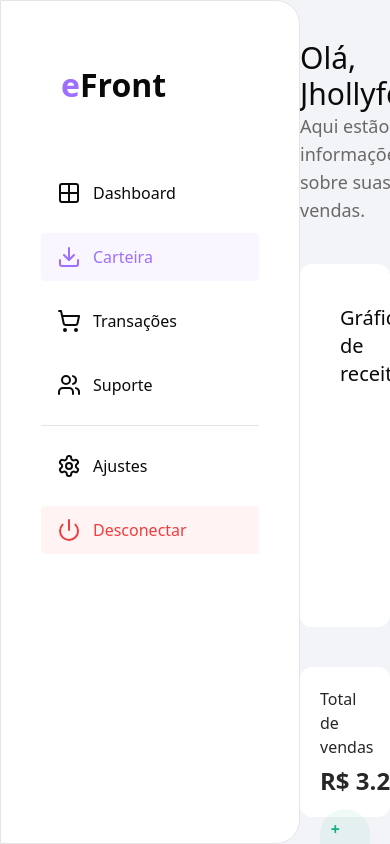
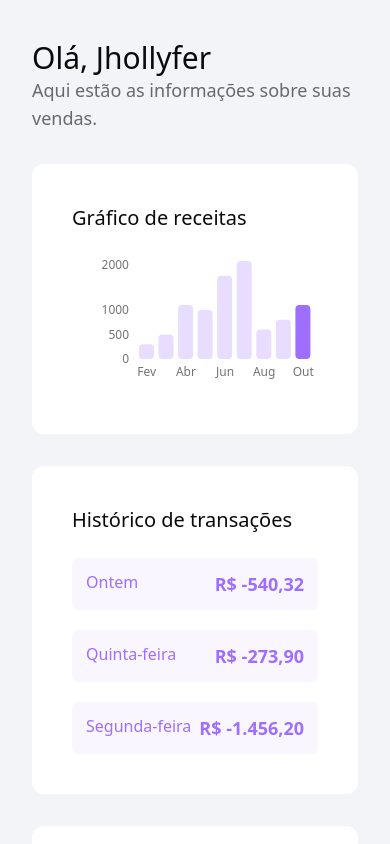
Before and after one commit to indiodev/code.lab.dashboard, a React (Vite) app: page /balance in a window 390 px wide. Built offline with nearby package versions, Linux system fonts and the light colour scheme.

Commit message:
initial setup

```diff
--- a/src/components/aside/index.tsx
+++ b/src/components/aside/index.tsx
@@ -5,7 +5,7 @@ import { Menu } from './menu';
 
 export function Aside(): React.ReactElement {
 	return (
-		<aside className="bg-white flex flex-col gap-10 h-screen rounded-tr-3xl rounded-br-3xl max-w-[300px] w-full p-10 border">
+		<aside className="bg-white hidden xl:flex flex-col gap-10 h-screen rounded-tr-3xl rounded-br-3xl max-w-[300px] w-full p-10 border">
 			<Logo />
 			<Menu />
 		</aside>
--- a/src/components/aside/menu/index.tsx
+++ b/src/components/aside/menu/index.tsx
@@ -13,7 +13,7 @@ import { LinkButton } from '../link-button';
 
 export function Menu(): React.ReactElement {
 	return (
-		<section className="flex flex-col flex-1 gap-4">
+		<ul className="flex flex-col gap-4">
 			<LinkButton to={'/dashboard'}>
 				<Grid2X2 /> <span>Dashboard</span>
 			</LinkButton>
@@ -39,6 +39,6 @@ export function Menu(): React.ReactElement {
 			<Button className="text-[#F03D3D] bg-[#F03D3D0F]">
 				<Power /> <span>Desconectar</span>
 			</Button>
-		</section>
+		</ul>
 	);
 }
--- a/src/components/card-amount/index.tsx
+++ b/src/components/card-amount/index.tsx
@@ -11,7 +11,7 @@ interface CardAmountProps {
 
 export function CardAmount(data: CardAmountProps): React.ReactElement {
 	return (
-		<div className="flex-1 bg-white rounded-xl flex flex-col p-5 gap-3 max-w-[304px] w-full">
+		<div className="flex bg-white rounded-xl flex-col p-5 gap-3 min-w-[304px] w-full">
 			<div className="flex flex-col gap-[6px]">
 				<span className="font-medium text-base text-[#272727]">
 					{data.title}
--- a/src/layouts/app/index.tsx
+++ b/src/layouts/app/index.tsx
@@ -3,11 +3,11 @@ import { Outlet } from 'react-router-dom';
 
 export function App(): React.ReactElement {
 	return (
-		<section className="flex flex-row bg-[#F3F4F8] overflow-y-hidden">
+		<div className="flex flex-row bg-[#F3F4F8] overflow-y-hidden">
 			<Aside />
-			<section className="flex-1 overflow-y-auto h-screen">
+			<main className="overflow-y-auto h-screen flex-1 pt-10 pb-10">
 				<Outlet />
-			</section>
-		</section>
+			</main>
+		</div>
 	);
 }
--- a/src/pages/dashboard/amount.tsx
+++ b/src/pages/dashboard/amount.tsx
@@ -4,7 +4,7 @@ import React from 'react';
 export function Amount(): React.ReactElement {
 	return (
 		<React.Fragment>
-			<div className="w-full flex flex-row gap-8">
+			<div className="w-full flex flex-col lg:flex-row gap-8">
 				<CardAmount
 					title="Total de vendas"
 					value={3265.21}
@@ -19,7 +19,7 @@ export function Amount(): React.ReactElement {
 				/>
 			</div>
 
-			<div className="w-full flex flex-row gap-8">
+			<div className="w-full flex flex-col lg:flex-row gap-8">
 				<CardAmount
 					title="Compras canceladas"
 					value={130}
--- a/src/pages/dashboard/chart.tsx
+++ b/src/pages/dashboard/chart.tsx
@@ -2,26 +2,25 @@ import { ChartConfig, ChartContainer } from '@components/ui/chart';
 import { Bar, BarChart, CartesianGrid, XAxis, YAxis } from 'recharts';
 
 const chartData = [
-	{ month: 'Fevereiro', amount: 300 },
-	{ month: 'Março', amount: 500 },
-	{ month: 'Abril', amount: 1100 },
-	{ month: 'Maio', amount: 1000 },
-	{ month: 'Junho', amount: 1700 },
-	{ month: 'Julho', amount: 2000 },
-	{ month: 'Augusto', amount: 600 },
-	{ month: 'Setembro', amount: 800 },
-	{ month: 'Outubro', amount: 1100 },
+	{ month: 'Fevereiro', amount: 300, fill: '#9E6EFE3D' },
+	{ month: 'Março', amount: 500, fill: '#9E6EFE3D' },
+	{ month: 'Abril', amount: 1100, fill: '#9E6EFE3D' },
+	{ month: 'Maio', amount: 1000, fill: '#9E6EFE3D' },
+	{ month: 'Junho', amount: 1700, fill: '#9E6EFE3D' },
+	{ month: 'Julho', amount: 2000, fill: '#9E6EFE3D' },
+	{ month: 'Augusto', amount: 600, fill: '#9E6EFE3D' },
+	{ month: 'Setembro', amount: 800, fill: '#9E6EFE3D' },
+	{ month: 'Outubro', amount: 1100, fill: '#9E6EFE' },
 ];
 
 const chartConfig = {
 	amount: {
 		label: 'Receitas',
-		color: '#9E6EFE3D',
 	},
 } satisfies ChartConfig;
 export function Chart(): React.ReactElement {
 	return (
-		<section className="flex-1 bg-white max-w-[640px] w-full rounded-xl p-10 gap-6 flex flex-col">
+		<div className="bg-white max-w-[640px] w-full rounded-xl p-10 gap-6 flex flex-col">
 			<h2 className="text-xl font-medium">Gráfico de receitas</h2>
 
 			<ChartContainer
@@ -53,6 +52,6 @@ export function Chart(): React.ReactElement {
 					/>
 				</BarChart>
 			</ChartContainer>
-		</section>
+		</div>
 	);
 }
--- a/src/pages/dashboard/header.tsx
+++ b/src/pages/dashboard/header.tsx
@@ -1,6 +1,6 @@
 export function Header(): React.ReactElement {
 	return (
-		<div className="flex flex-1 w-full justify-between">
+		<div className="flex w-full justify-between">
 			<div className="block">
 				<h2 className="text-3xl font-medium">Olá, Jhollyfer</h2>
 				<p className="font-medium text-lg text-[#6A6969]">
--- a/src/pages/dashboard/index.tsx
+++ b/src/pages/dashboard/index.tsx
@@ -6,21 +6,23 @@ import { Transaction } from './transaction';
 
 export function Dashboard(): React.ReactElement {
 	return (
-		<section className="container flex flex-col gap-10 max-w-[1312px] w-full py-10 px-0">
+		<div className="container flex flex-col gap-8 max-w-[1312px] w-full px-8 xl:px-0 h-auto">
 			<Header />
-			<section className="flex flex-row gap-8 h-[363px]">
+
+			<section className="flex flex-col sm:flex-row gap-8 sm:max-h-[363px] h-full">
 				<Chart />
 				<Transaction />
 			</section>
 
-			<section className="flex flex-row gap-8 h-[150px]">
+			<div className="flex flex-col sm:flex-row gap-8 md:h-[150px]">
 				<Amount />
-			</section>
+			</div>
 
-			<div className="flex flex-col gap-8 max-h-[298px] h-full bg-white w-full rounded-xl flex-1 py-10 px-8">
+			{/* max-h-[298px]  */}
+			<div className="flex flex-col gap-8 h-full bg-white w-full rounded-xl flex-1 py-10 px-8">
 				<h2 className="text-xl font-medium">Histórico de compradores</h2>
 				<Table />
 			</div>
-		</section>
+		</div>
 	);
 }
--- a/src/pages/dashboard/transaction.tsx
+++ b/src/pages/dashboard/transaction.tsx
@@ -2,7 +2,7 @@ import { CardTransaction } from '@components/card-transaction';
 
 export function Transaction(): React.ReactElement {
 	return (
-		<div className="flex-1 bg-white max-w-[640px] w-full rounded-xl p-10 flex flex-col gap-6">
+		<div className="bg-white max-w-[640px] w-full rounded-xl p-10 flex flex-col gap-6">
 			<h2 className="text-xl font-medium">Histórico de transações</h2>
 
 			<section className="flex flex-col gap-5 ">
--- a/src/pages/root.tsx
+++ b/src/pages/root.tsx
@@ -12,7 +12,7 @@ export function Root(): React.ReactElement {
 			>
 				<Input
 					placeholder="Full Name"
-					className="flex-1rounded-md border border-green-600 placeholder:text-green-400"
+					className="rounded-md border border-green-600 placeholder:text-green-400"
 				/>
 				<Button
 					variant="default"
```
